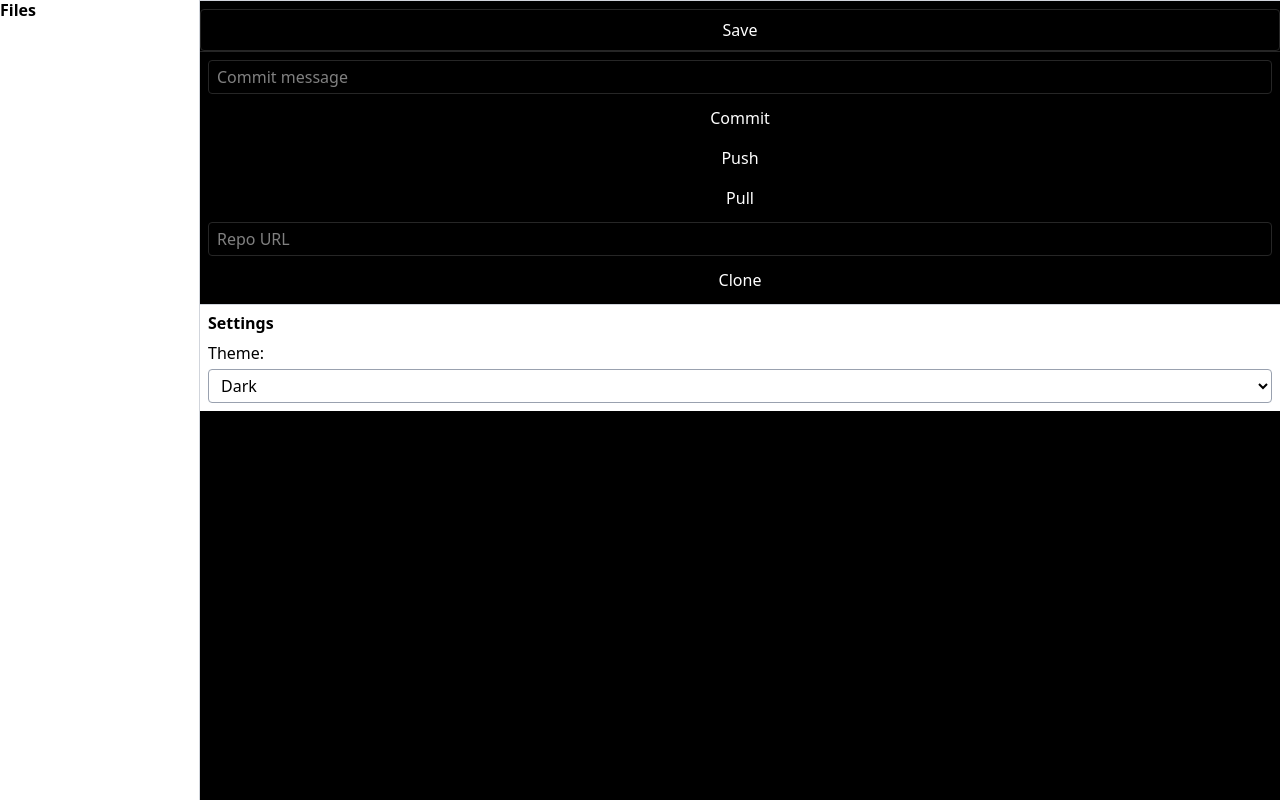
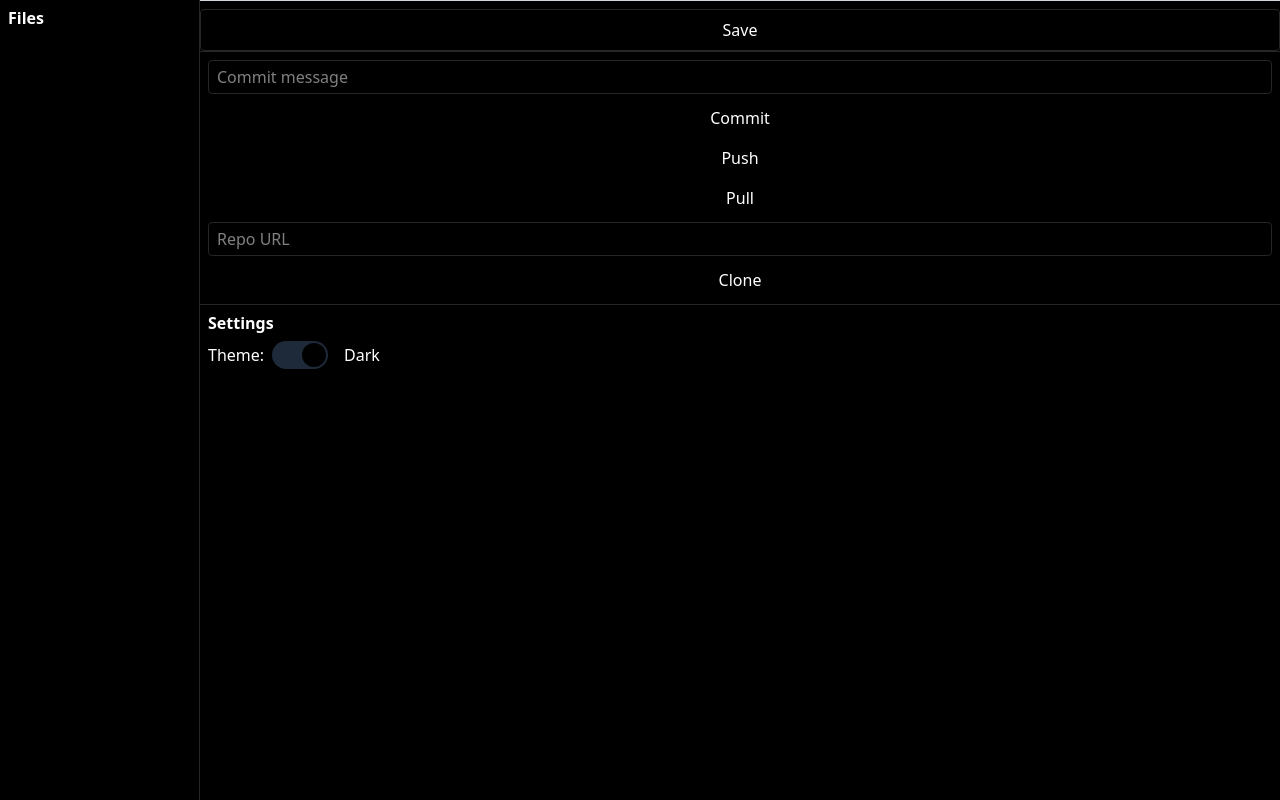
Before and after one commit to avantenaidoo/RogueRenegade, a React (Vite) app: page / in a window 1280 px wide. Built offline with nearby package versions, Linux system fonts and the light colour scheme; what @isomorphic-git/lightning-fs would draw is missing.

Commit message:
updated FileExplorer and settingspanel with proper dark light styling and replaced dark theme toggle to slider.

```diff
--- a/src/components/FileExplorer.tsx
+++ b/src/components/FileExplorer.tsx
@@ -28,9 +28,9 @@ export default function FileExplorer() {
   }
 
   return (
-    <div className="w-50 border-r border-gray-300 dark:border-gray-700 bg-white dark:bg-black">
-      <h4 className="text-black dark:text-white">Files</h4>
-      <ul className="text-black dark:text-white">
+    <div className="w-50 border-r border-(--border) dark:border-(--border-dark) bg-(--bg-main) dark:bg-(--bg-main-dark) p-2">
+      <h4 className="text-(--text-main) dark:text-(--text-main-dark) font-semibold mb-2">Files</h4>
+      <ul className="text-(--text-main) dark:text-(--text-main-dark)">
         {files.map(f => (
           <li
             key={f}
--- a/src/components/SettingsPanel.tsx
+++ b/src/components/SettingsPanel.tsx
@@ -4,20 +4,33 @@ interface SettingsProps {
 }
 
 export default function SettingsPanel({ theme, setTheme }: SettingsProps) {
+  const isDark = theme === "vs-dark";
+
   return (
-    <div className="border-t border-gray-300 dark:border-gray-700 p-2 flex flex-col gap-2 bg-white dark:bg-black">
-      <h4 className="text-black dark:text-white">Settings</h4>
-      <label className="flex flex-col text-black dark:text-white">
-        Theme:
-        <select
-          value={theme}
-          onChange={e => setTheme(e.target.value as any)}
-          className="mt-1 px-2 py-1 border border-gray-400 dark:border-gray-600 rounded bg-white dark:bg-gray-800 text-black dark:text-white"
+    <div className="border-t border-(--border) dark:border-(--border-dark) p-2 flex flex-col gap-2 bg-(--bg-main) dark:bg-(--bg-main-dark)">
+      <h4 className="text-(--text-main) dark:text-(--text-main-dark) font-semibold">Settings</h4>
+
+      <div className="flex items-center gap-2 text-(--text-main) dark:text-(--text-main-dark)">
+        <span>Theme:</span>
+
+        {/* Modern dark/light toggle */}
+        <button
+          onClick={() => setTheme(isDark ? "vs-light" : "vs-dark")}
+          className={`relative w-14 h-7 rounded-full transition-colors duration-300 focus:outline-none
+            ${isDark ? "bg-gray-800" : "bg-gray-300"}`}
         >
-          <option value="vs-dark">Dark</option>
-          <option value="vs-light">Light</option>
-        </select>
-      </label>
+          {/* Slider circle */}
+          <span
+            className={`absolute top-0.5 left-0.5 w-6 h-6 rounded-full transition-transform duration-300
+              ${isDark ? "translate-x-7 bg-black" : "translate-x-0 bg-white"}`}
+          />
+        </button>
+
+        {/* Optional text label next to toggle */}
+        <span className="ml-2 text-(--text-main) dark:text-(--text-main-dark)">
+          {isDark ? "Dark" : "Light"}
+        </span>
+      </div>
     </div>
   );
 }
```
